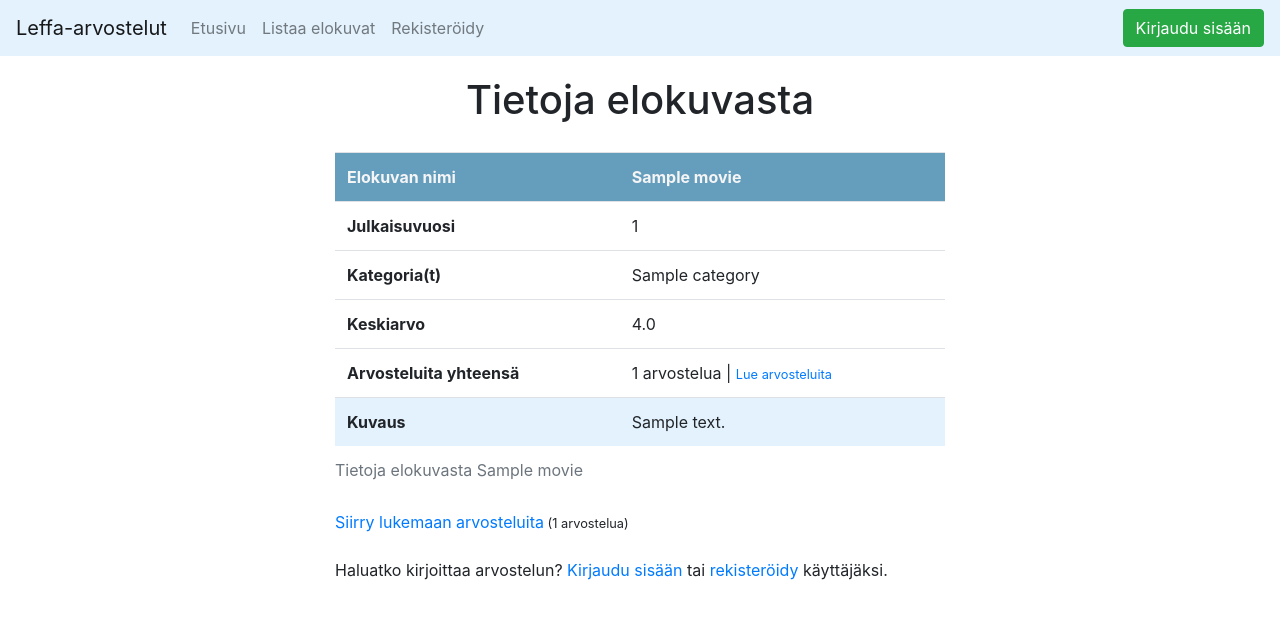
After one commit to anketola/Tietokanta-leffasovellus, a Flask app: page /movies/view/1 in a window 1280 px wide. The commit adds this page. Shown: the top 619 px of the page. Run offline with Flask 2, Linux system fonts and the light colour scheme; tables that the repository leaves empty hold one stand-in row (values such as "Sample post"); some libraries are stand-ins or nearby versions.

Commit message:
Käytettävyysparannuksia, erillien view elokuville, muokattu hieman tietokantaa

```diff
--- a/application/movies/forms.py
+++ b/application/movies/forms.py
@@ -2,9 +2,9 @@ from flask_wtf import FlaskForm
 from wtforms import StringField, SelectMultipleField, IntegerField, TextAreaField, validators
 
 class MovieForm(FlaskForm):
-    name = StringField("Elokuvan nimi", [validators.Length(min=1, max=144, message="Kentän pituuden tulee olla %(min)d - %(max)d merkkiä.")])
+    name = StringField("Elokuvan nimi", [validators.Length(min=1, max=144, message="Elokuvan nimi voi olla pitudeltaan %(min)d - %(max)d merkkiä.")])
     released = IntegerField("Julkaisuvuosi", [validators.NumberRange(min=1800, max=2100, message="Kentän arvon tulee olla välillä %(min)s - %(max)s.")])
-    description = TextAreaField("Kuvaus", [validators.Length(min=2, max=144, message="Kentän pituuden tulee olla %(min)d - %(max)d merkkiä.")])
+    description = TextAreaField("Kuvaus", [validators.Length(min=2, max=1000, message="Kuvauksen tulee olla pituudeltaan %(min)d - %(max)d merkkiä.")])
     category = SelectMultipleField('Kategoriat', [validators.DataRequired()], coerce=int)
 
     class Meta:
@@ -13,7 +13,7 @@ class MovieForm(FlaskForm):
 class EditMovieForm(FlaskForm):
     name = StringField("Elokuvan nimi", [validators.Length(min=1, max=144, message="Kentän pituuden tulee olla %(min)d - %(max)d merkkiä.")])
     released = IntegerField("Julkaisuvuosi", [validators.NumberRange(min=1800, max=2100, message="Kentän arvon tulee olla välillä %(min)s - %(max)s.")])
-    description = TextAreaField("Kuvaus", [validators.Length(min=2, max=144, message="Kentän pituuden tulee olla %(min)d - %(max)d merkkiä.")])
+    description = TextAreaField("Kuvaus", [validators.Length(min=2, max=1000, message="Kentän pituuden tulee olla %(min)d - %(max)d merkkiä.")])
     category = SelectMultipleField('Kategoriat', [validators.DataRequired()], coerce=int)
 
     class Meta:
--- a/application/movies/models.py
+++ b/application/movies/models.py
@@ -7,7 +7,7 @@ class Movie(Base):
 
     name = db.Column(db.String(144), nullable=False)
     released = db.Column(db.Integer, nullable=False)
-    description = db.Column(db.String(144), nullable=False)
+    description = db.Column(db.String(1000), nullable=False)
 
     reviews = db.relationship("Review", backref='movie', lazy=True, cascade="all, delete-orphan")
 
@@ -20,7 +20,7 @@ class Movie(Base):
 
     @staticmethod
     def list_movies_with_highest_scores():
-        stmt = text("SELECT Movie.name, CAST(AVG(Review.rating) AS DECIMAL(10,2)) FROM MOVIE"
+        stmt = text("SELECT Movie.name, Movie.id, CAST(AVG(Review.rating) AS DECIMAL(10,2)) FROM MOVIE"
                     " INNER JOIN Review on Movie.id = Review.movie_id"
                     " GROUP BY Movie.id"
                     " ORDER BY AVG(Review.rating) DESC"
@@ -29,7 +29,7 @@ class Movie(Base):
         response = []
 
         for row in res:
-            response.append({"name":row[0], "averagescore":row[1]})
+            response.append({"name":row[0], "id":row[1], "averagescore":row[2]})
 
         return response
 
@@ -45,3 +45,25 @@ class Movie(Base):
             response.append({"id":row[0], "name":row[1], "added":row[2]})
 
         return response
+
+    @staticmethod
+    def review_count_for_movie(movieid):
+        stmt = text("SELECT COUNT(Review.id) FROM Movie, Review WHERE Movie.id = Review.movie_id AND Movie.id = :movieid").params(movieid = movieid)
+        res = db.engine.execute(stmt)
+        response = []
+
+        for row in res:
+            response.append({"revcount":row[0]})
+
+        return response
+
+    @staticmethod
+    def average_rating_for_movie(movieid):
+        stmt = text("SELECT CAST(AVG(Review.rating) AS DECIMAL(10,2)) FROM Movie, Review WHERE Movie.id = Review.movie_id AND Movie.id = :movieid").params(movieid = movieid)
+        res = db.engine.execute(stmt)
+        response = []
+
+        for row in res:
+            response.append({"average":row[0]})
+
+        return response
--- a/application/movies/views.py
+++ b/application/movies/views.py
@@ -9,7 +9,12 @@ from application.category.models import Category
 def movies_index():
     return render_template("movies/list.html", movies = Movie.query.all())
 
-@app.route("/movies/new/")
+@app.route("/movies/view/<movie_id>", methods=["GET"])
+def movies_view(movie_id):
+    m = Movie.query.get(movie_id)
+    return render_template("movies/view.html", movie = m, r_count = Movie.review_count_for_movie(movie_id), r_avg = Movie.average_rating_for_movie(movie_id))
+
+@app.route("/movies/new/", methods=["GET"])
 @login_required(role="ADMIN")
 def movies_form():
     form = MovieForm()
@@ -20,7 +25,7 @@ def movies_form():
 
     return render_template("movies/new.html", form = form)
 
-@app.route("/movies/<movie_id>")
+@app.route("/movies/edit/<movie_id>", methods=["GET"])
 @login_required(role="ADMIN")
 def movies_edit_form(movie_id):
 
@@ -61,7 +66,7 @@ def movies_edit_entry(movie_id):
 
     return redirect(url_for("movies_index"))
 
-@app.route("/movies/", methods=["POST"])
+@app.route("/movies/new", methods=["POST"])
 @login_required(role="ADMIN")
 def movies_create():
     form = MovieForm(request.form)
@@ -98,5 +103,4 @@ def movies_delete(movie_id):
     db.session().delete(m)
     db.session().commit()
 
-
     return redirect(url_for("movies_index"))
--- a/application/reviews/forms.py
+++ b/application/reviews/forms.py
@@ -3,14 +3,14 @@ from wtforms import RadioField, TextAreaField, validators
 
 class ReviewForm(FlaskForm):
     rating = RadioField("Arvosana", coerce=int, choices=[(1, "1"), (2, "2"), (3, "3"), (4, "4"), (5, "5")], validators=[validators.Required(message="Valitse arvosana elokuvalle")], render_kw={"class": "form-control"})
-    reviewtext = TextAreaField("Arvostelun teksti", [validators.Length(min=2, max=144, message="Arvostelun pituuden tulee olla %(min)d - %(max)d merkkiä.")], render_kw={"class": "form-control", "cols": "30", "rows": "10"})
+    reviewtext = TextAreaField("Arvostelun teksti", [validators.Length(min=2, max=1000, message="Arvostelun pituuden tulee olla %(min)d - %(max)d merkkiä.")], render_kw={"class": "form-control", "cols": "30", "rows": "10"})
 
     class Meta:
         csrf = False
 
 class EditReviewForm(FlaskForm):
     rating = RadioField("Arvosana", coerce=int, choices=[(1, "1"), (2, "2"), (3, "3"), (4, "4"), (5, "5")], validators=[validators.Required(message="Valitse arvosana elokuvalle")], render_kw={"class": "form-control"})
-    reviewtext = TextAreaField("Arvostelun teksti", [validators.Length(min=2, max=144, message="Arvostelun pituuden tulee olla %(min)d - %(max)d merkkiä.")], render_kw={"class": "form-control", "cols": "30", "rows": "10"})
+    reviewtext = TextAreaField("Arvostelun teksti", [validators.Length(min=2, max=1000, message="Arvostelun pituuden tulee olla %(min)d - %(max)d merkkiä.")], render_kw={"class": "form-control", "cols": "30", "rows": "10"})
 
     class Meta:
         csrf = False
--- a/application/reviews/models.py
+++ b/application/reviews/models.py
@@ -6,7 +6,7 @@ from sqlalchemy.sql import text
 class Review(Base):
 
     rating = db.Column(db.Integer, nullable=False)
-    reviewtext = db.Column(db.String(144), nullable=False)
+    reviewtext = db.Column(db.String(1000), nullable=False)
 
     account_id = db.Column(db.Integer, db.ForeignKey('account.id'), nullable=False)
     movie_id = db.Column(db.Integer, db.ForeignKey('movie.id'), nullable=False)
--- /dev/null
+++ b/application/templates/movies/view.html
@@ -0,0 +1,64 @@
+{% extends "layout.html" %}
+
+{% block body %}
+
+<div class="container-fluid">
+    <div class="row"></div>
+    <h1 style="text-align: center; margin-top: 20px">Tietoja elokuvasta</h1>
+    <div class="row">
+        <div class="col-3"></div>
+        <div class="col-6">
+            <table class="table" style="margin-top: 20px">
+            <caption>Tietoja elokuvasta {{ movie.name }}</caption>
+                <tbody>
+                    <tr style="background-color: #659DBD; color: whitesmoke">
+                        <th>Elokuvan nimi</th>
+                        <td><strong>{{ movie.name }}</strong></td>
+                    <tr>
+                    <tr>
+                        <th>Julkaisuvuosi</th>
+                        <td>{{ movie.released }}</td>
+                    </tr>
+                    <tr>
+                        <th>Kategoria(t)</th>
+                        <td>
+                            {% for id in movie.categories %}
+                            {{ id.name }}
+                            {% endfor %}
+                        </td>
+                    </tr>
+                    <tr>
+                        <th>Keskiarvo</th>
+                        <td>
+                            {{ r_avg[0].average if r_avg[0].average != None else '0' }}
+                        </td>
+                    </tr>
+                    <tr>
+                        <th>Arvosteluita yhteensä</th>
+                        <td>
+                            {{ r_count[0].revcount }} arvostelua | <small><a href="{{ url_for('reviews_for_movie', movie_id = movie.id) }}">Lue arvosteluita</a>
+                            {% if current_user.is_authenticated %}
+                            | <a href="{{ url_for('reviews_form', movie_id = movie.id) }}">Kirjoita arvostelu</a> |
+                            {% endif %}
+                            </small>
+                        </td>
+                    </tr>
+                    <tr style="background-color: #e3f2fd;">
+                        <th>Kuvaus</th>
+                        <td>{{ movie.description }}</td>
+                    </tr>
+                </tbody>
+            </table>
+            <div style="margin-bottom: 30px">
+                <a href="{{ url_for('reviews_for_movie', movie_id = movie.id) }}">Siirry lukemaan arvosteluita</a><small> ({{ r_count[0].revcount }} arvostelua)</small><br /><br />
+                {% if current_user.is_authenticated %}
+                <a class="btn btn-primary" href="{{ url_for('reviews_form', movie_id = movie.id) }}" role="button">Kirjoita uusi arvostelu</a>
+                {% else %}
+                Haluatko kirjoittaa arvostelun? <a href="{{ url_for('auth_login') }}">Kirjaudu sisään</a> tai <a href="{{ url_for('accounts_form') }}">rekisteröidy</a> käyttäjäksi.
+                {% endif %}
+            </div>
+        </div>
+    </div>
+</div>
+
+{% endblock %}
--- a/application/templates/reviews/list.html
+++ b/application/templates/reviews/list.html
@@ -23,7 +23,7 @@
         Arvosana: {{ review.rating }} <br />
         Arvostelu: {{ review.reviewtext }} <br />
         {% if (current_user.admin == True) or (current_user.id == review.account.id) %}
-        {% if current_user.id == review.account.id %}
+        {% if (current_user.id == review.account.id) and (current_user.admin == False) %}
         <strong>Olet kirjoittanut tämän arvostelun ja voit muokata tai poistaa sen.</strong>
         {% endif %}
         <table>
```
Also changed, not shown: application/templates/index.html (+9 -6 lines).
